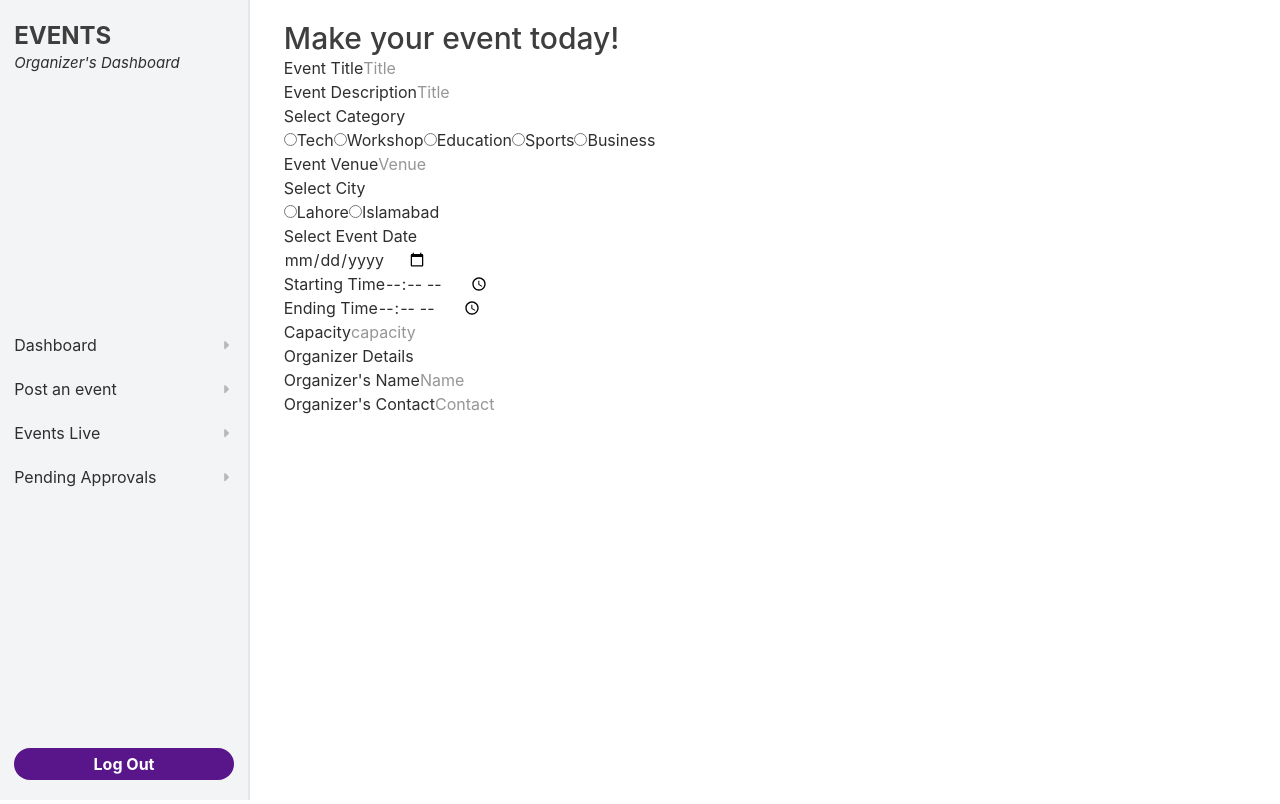
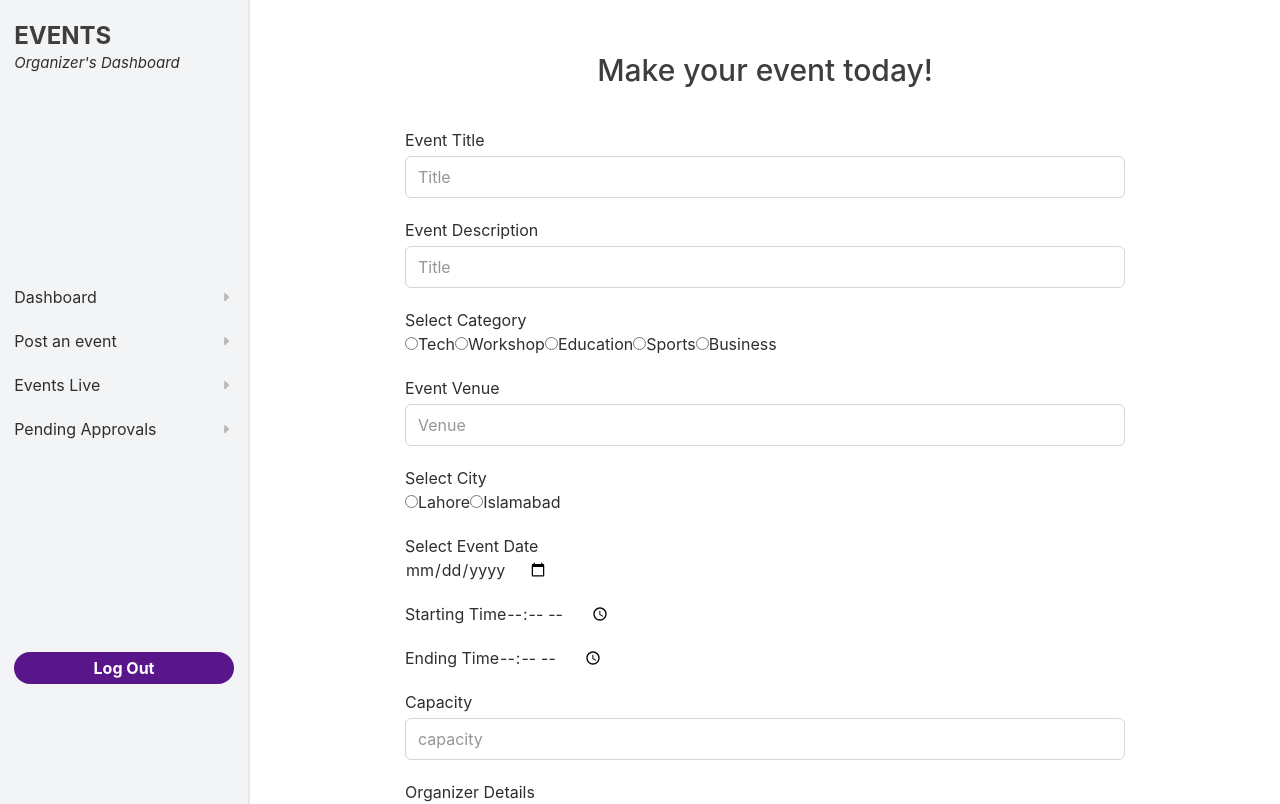
Before and after one commit to noorf-02/EVENTS---FRONTEND, a React (Vite) app: page /host-dashboard/post-event in a window 1280 px wide. Shown: the top 804 px of the page. Built offline with nearby package versions, Linux system fonts and the light colour scheme.

Commit message:
fixing ui and working on post event

```diff
--- a/src/HOST COMPONENETS/HostLanding.jsx
+++ b/src/HOST COMPONENETS/HostLanding.jsx
@@ -81,9 +81,9 @@ function HostLanding() {
         )}
       </div>
       {/* DESKTOP  */}
-      <div className="sidebar-container h-dvh md:flex hidden text-[#2e2e2e]">
-        <aside className="bg-gray-100 lg:w-[250px] md:w-[210px] flex flex-col border-r-2 border-gray-200 h-dvh">
-          <div className="aside-items wrapper flex flex-col h-full justify-between">
+      <div className="sidebar-container min-h-dvh md:flex hidden text-[#2e2e2e]">
+        <aside className="bg-gray-100 lg:w-[250px] md:w-[210px] flex flex-col border-r-2 border-gray-200 min-h-dvh">
+          <div className="aside-items wrapper flex flex-col h-[85dvh] justify-between">
             <div>
               <h1 className="text-2xl font-bold text-[#3e3e3e]">EVENTS</h1>
               <p className="text-[15px] italic">Organizer's Dashboard</p>
--- a/src/HOST COMPONENETS/PostEvent.jsx
+++ b/src/HOST COMPONENETS/PostEvent.jsx
@@ -3,23 +3,30 @@ import React from "react";
 function PostEvent() {
   return (
     <>
-      <div className="wrapper">
+      <div className="wrapper flex flex-col items-center justify-center py-10 gap-10">
         <h1 className="text-3xl font-medium text-[#3e3e3e]">
           Make your event today!
         </h1>
-        <form action="">
-          <div>
-            <label htmlFor="title">Event Title</label>
-            <input type="text" id="title" name="title" placeholder="Title" />
+        <form action="" className="flex flex-col gap-5">
+          <div className="flex flex-col gap-1">
+            <label htmlFor="title ">Event Title</label>
+            <input
+              type="text"
+              id="title"
+              name="title"
+              placeholder="Title"
+              className="border-1 border-gray-300 rounded-[6px] py-2 px-3 w-[720px] focus:outline-none"
+            />
           </div>
 
-          <div>
+          <div className="flex flex-col gap-1">
             <label htmlFor="description">Event Description</label>
             <input
               type="text"
               id="description"
               name="description"
               placeholder="Title"
+              className="border-1 border-gray-300 rounded-[6px] py-2 px-3 w-[720px] focus:outline-none"
             />
           </div>
 
@@ -37,9 +44,15 @@ function PostEvent() {
             <label htmlFor="business">Business</label>
           </div>
 
-          <div>
+          <div className="flex flex-col gap-1">
             <label htmlFor="venue">Event Venue</label>
-            <input type="text" id="venue" name="venue" placeholder="Venue" />
+            <input
+              type="text"
+              id="venue"
+              name="venue"
+              placeholder="Venue"
+              className="border-1 border-gray-300 rounded-[6px] py-2 px-3 w-[720px] focus:outline-none"
+            />
           </div>
 
           <div>
@@ -65,29 +78,40 @@ function PostEvent() {
             <input type="time" id="endAt" name="endAt"></input>
           </div>
 
-          <div>
+          <div className="flex flex-col gap-1">
             <label htmlFor="capacity">Capacity</label>
             <input
               type="text"
               id="capacity"
               name="capacity"
               placeholder="capacity"
+              className="border-1 border-gray-300 rounded-[6px] py-2 px-3 w-[720px] focus:outline-none"
             />
           </div>
 
-
           <div className="organizers-info">
             <p>Organizer Details</p>
-            <div>
-                <label htmlFor="organizerName">Organizer's Name</label>
-                <input type="text" name="organizerName" id="organizerName" placeholder="Name" />
+            <div className="flex flex-col gap-1">
+              <label htmlFor="organizerName">Organizer's Name</label>
+              <input
+                type="text"
+                name="organizerName"
+                id="organizerName"
+                placeholder="Name"
+                className="border-1 border-gray-300 rounded-[6px] py-2 px-3 w-[720px] focus:outline-none"
+              />
             </div>
 
-            <div>
-                <label htmlFor="contact">Organizer's Contact</label>
-                <input type="text" name="contact" id="contact" placeholder="Contact" />
+            <div className="flex flex-col gap-1">
+              <label htmlFor="contact">Organizer's Contact</label>
+              <input
+                type="text"
+                name="contact"
+                id="contact"
+                placeholder="Contact"
+                className="border-1 border-gray-300 rounded-[6px] py-2 px-3 w-[720px] focus:outline-none"
+              />
             </div>
-
           </div>
         </form>
       </div>
```
